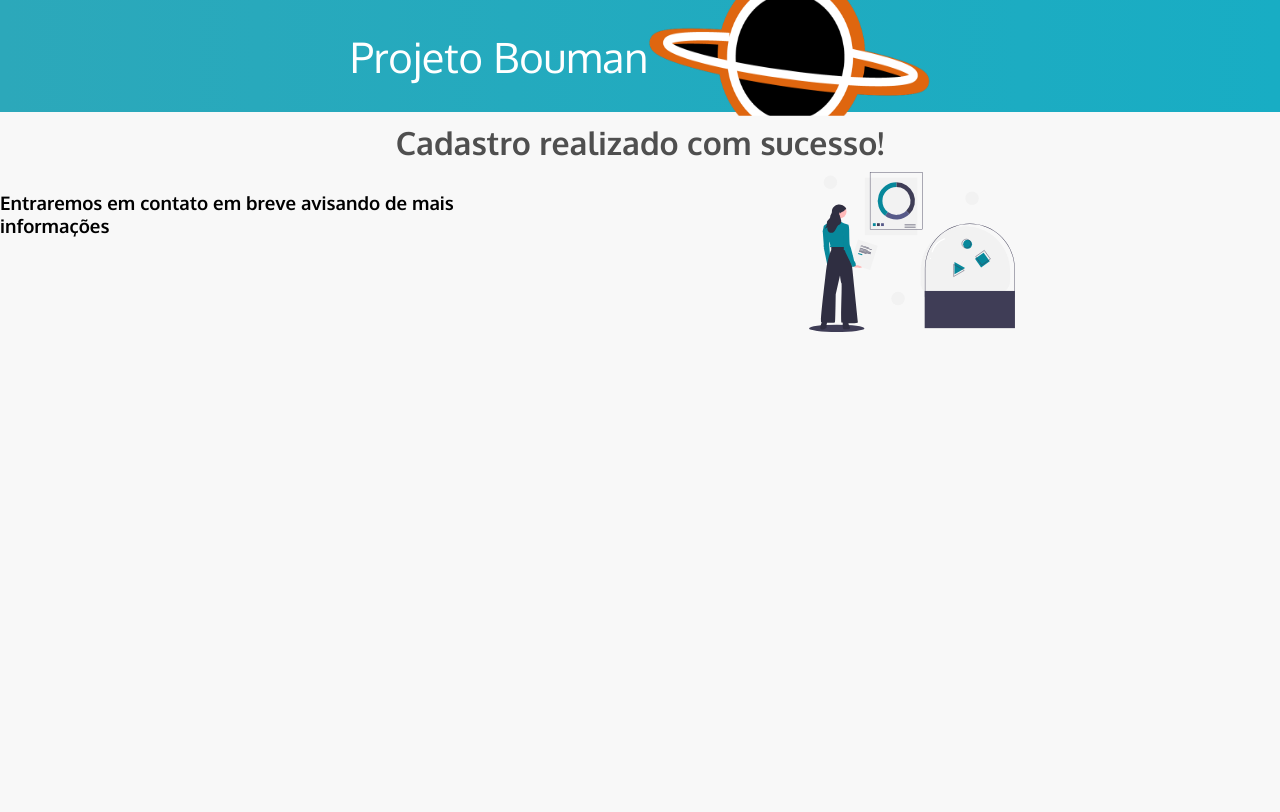
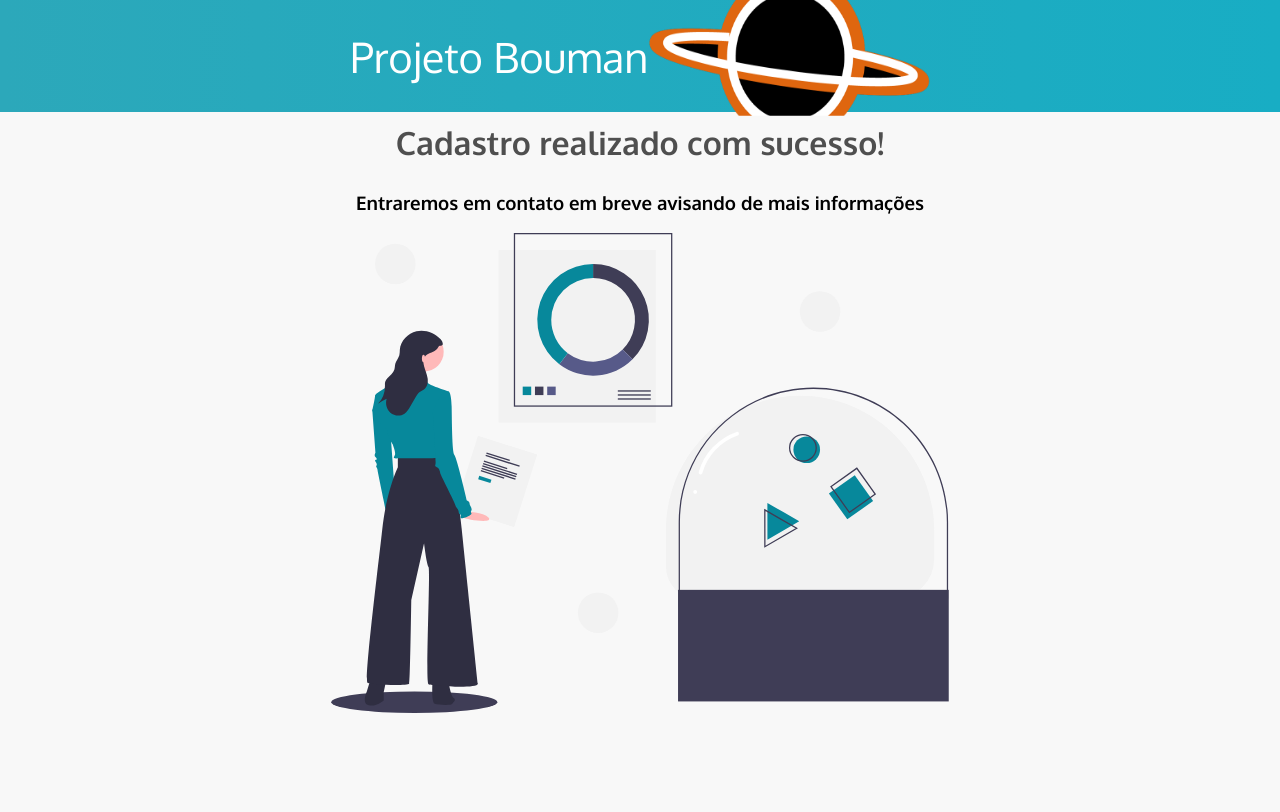
Before and after one commit to billyjoe-ram/bouman, a PHP site: page /cadastrorealizado.php in a window 1280 px wide. Run offline with PHP 8.4, Linux system fonts and the light colour scheme.

Commit message:
correção de problemas no css

```diff
--- a/web/lauch-page/cadastrorealizado.php
+++ b/web/lauch-page/cadastrorealizado.php
@@ -13,10 +13,11 @@
     <h1 class="titulo-pag"> Cadastro realizado com sucesso! </h1>
     <!--FIM CABEÇALHO -->
 
-    <main>
+    <main class="display">
+    <div class="conteudo">
         <h3>Entraremos em contato em breve avisando de mais informações</h3>
-
         <img src="assets/undraw_creative_experiment_8dk3.svg" alt="Experimento criativo" class="vector-mid">
+    </div>
     </main>
 </body>
 </html>
--- a/web/lauch-page/css/style.css
+++ b/web/lauch-page/css/style.css
@@ -26,8 +26,8 @@ h1, header {
 }
 
 .vector-mid {
-    width: 60vw;
-    height: 20vh;
+    width: 100vw;
+    height: 60vh;
 }
 
 #titulo{
@@ -44,6 +44,16 @@ h1, header {
 main {
     display: flex !important;
     height: 80vh;
+}
+
+.display{
+    flex-direction: column;
+}
+
+.conteudo{
+    text-align: center;
+    align-items: center;
+    justify-content: center;
 }
 
 .titulo-pag {
--- a/web/lauch-page/include/db/dbconfig.php
+++ b/web/lauch-page/include/db/dbconfig.php
@@ -3,7 +3,7 @@
 
     define('DBDRIVER', 'mysql');
     define ('DBHOSTNAME', 'localhost');
-    define ('DBPORT', 3307);
+    define ('DBPORT', 3306);
     define ('DBUSERNAME', 'root');
     define ('DBPASSWORD', 'usbw');
     define ('DBNAME', 'db_bouman');
```
